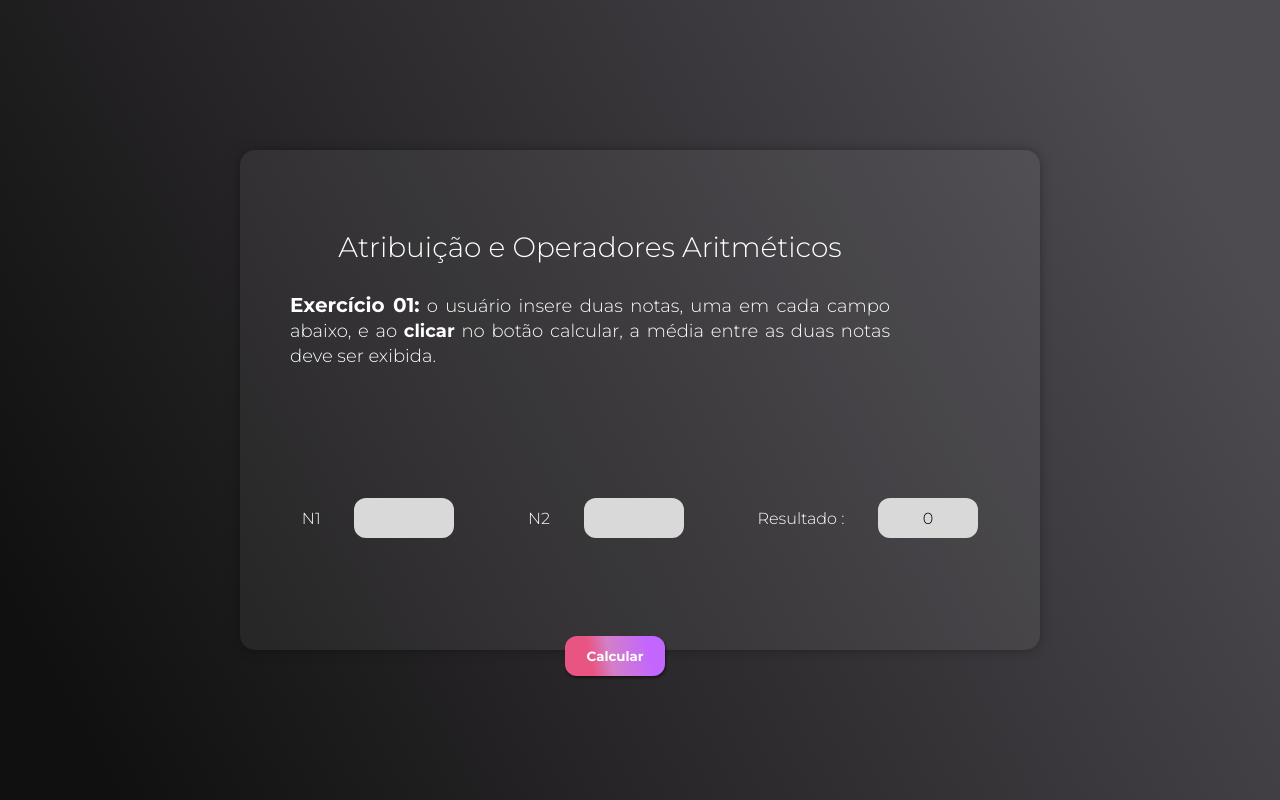
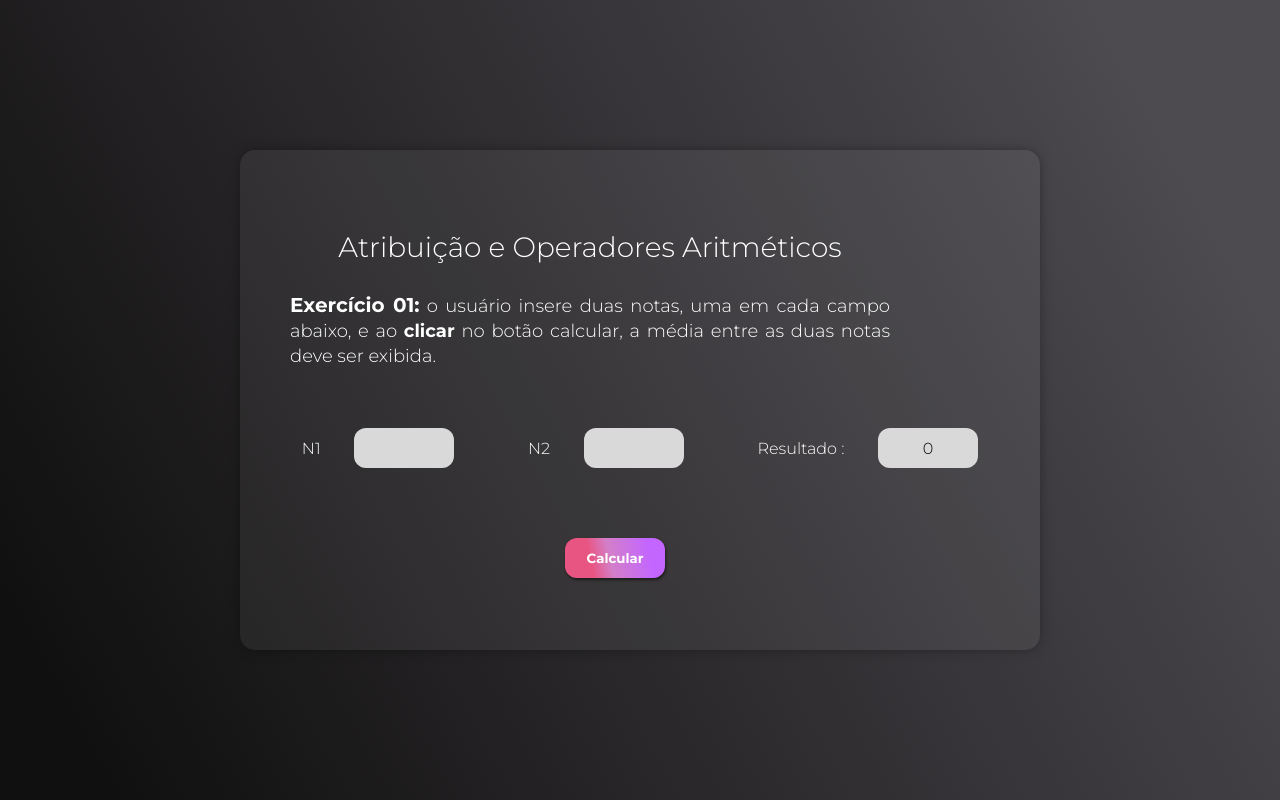
Before and after one commit to SergioRicJr/projeto-implement-html-js, a plain HTML site: page index.html in a window 1280 px wide. Drawn offline with Linux system fonts and the light colour scheme.

Commit message:
final css

```diff
--- a/css/style.css
+++ b/css/style.css
@@ -76,7 +76,6 @@ input{
   margin-right: 50px;
 }
 .inputOutput{
-    margin-top: 10%;
     display: flex;
     flex-direction: column;
 }
@@ -106,19 +105,21 @@ input{
   align-items: center;
 }
 #btnCalcular{
+    display: flex;
+    justify-content: center;
+    align-items: center;
   background: var(--botao);
   box-shadow: 1px 2px 3px rgba(0, 0, 0, 0.5);
-  margin-top: 14%;
+  margin-top: 10%;
   transition: 0.2s;
   color: white;
   font-weight: bold;
+  align-items: center;
 
 }
 #btnCalcular:hover{
-  box-shadow: 1px 4px 6px rgba(0, 0, 0, 0.5);
   font-size: medium;
   font-weight: bold;
-  width: 103px;
-  margin: 10px;
+  transform: scale(110%);
 
 }
```
